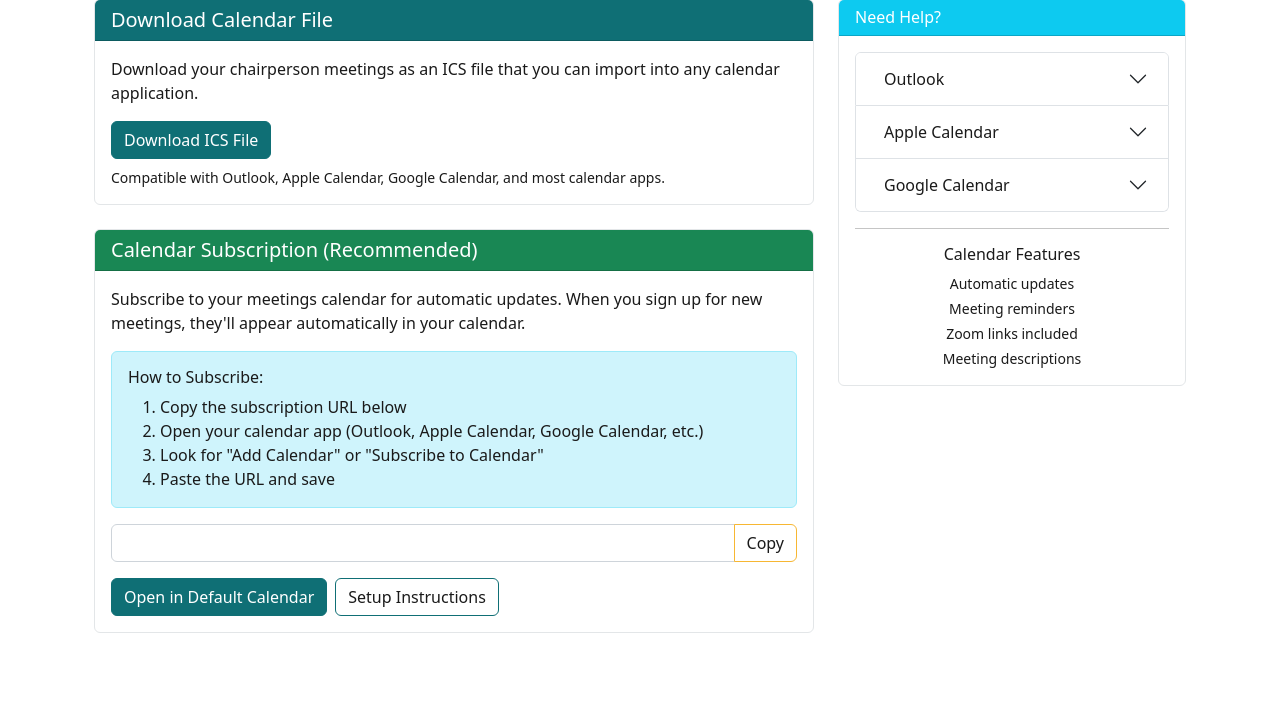
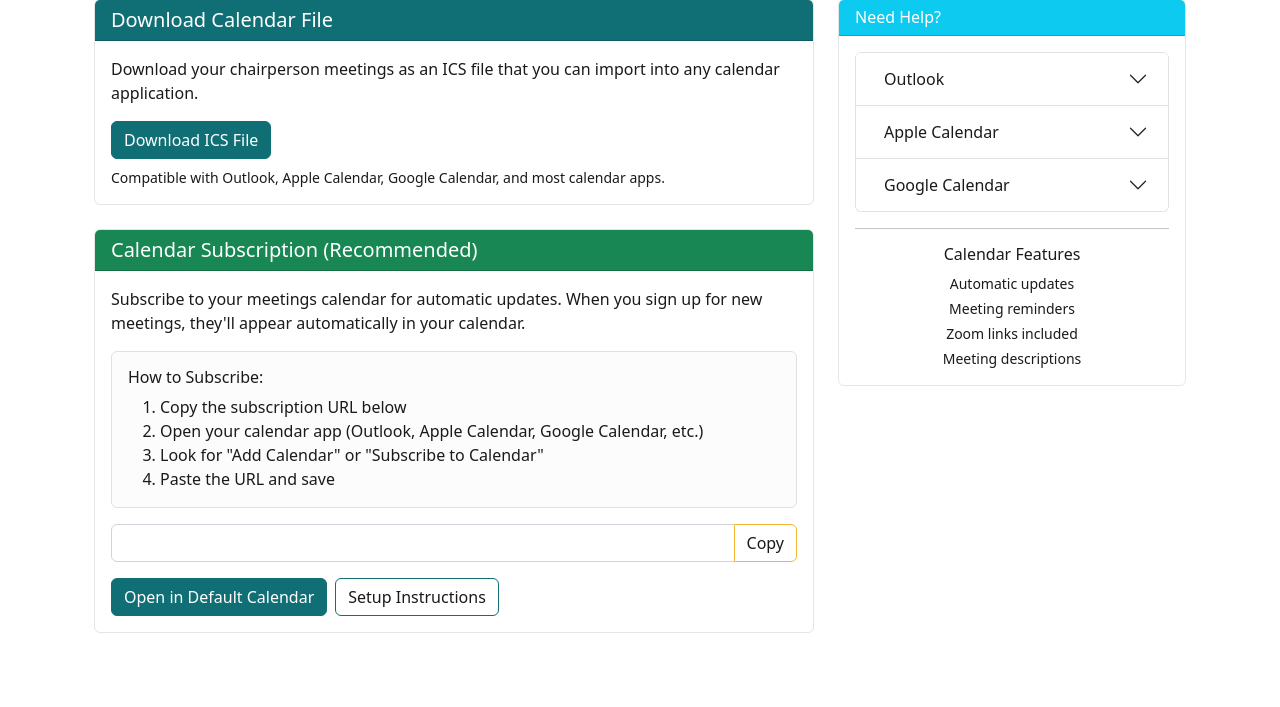
Before and after one commit to jalex0823/bp-chairperson-app, a Python web app: template templates/calendar_export.html in a window 1280 px wide. Shown: the part 189-896 px from the top of the page. Run offline with Jinja, Linux system fonts and the light colour scheme; the template is opened without the code that fills it, so the values that code supplies are empty; some libraries are stand-ins or nearby versions.

Commit message:
Change calendar subscription instructions to white background for better readability

```diff
--- a/templates/calendar_export.html
+++ b/templates/calendar_export.html
@@ -37,7 +37,7 @@
         <div class="card-body">
           <p class="mb-3">Subscribe to your meetings calendar for automatic updates. When you sign up for new meetings, they'll appear automatically in your calendar.</p>
 
-          <div class="alert alert-info">
+          <div class="alert alert-light border">
             <h6><i class="fas fa-lightbulb"></i> How to Subscribe:</h6>
             <ol class="mb-0">
               <li>Copy the subscription URL below</li>
```
